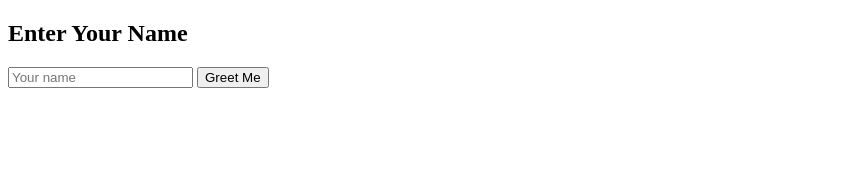
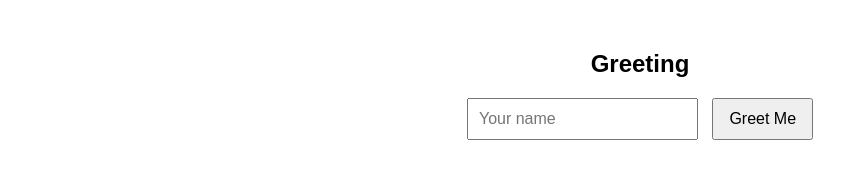
Before and after one commit to kaneswaranJalani/class-work-s3, a plain HTML site: page index.html in a window 1280 px wide. Shown: the whole page, without its empty margins (0-868 px from the left). Drawn offline with Linux system fonts and the light colour scheme.

Commit message:
add the links

```diff
--- a/index.html
+++ b/index.html
@@ -4,13 +4,14 @@
     <meta charset="UTF-8">
     <meta name="viewport" content="width=device-width, initial-scale=1.0">
     <title>greeting card</title>
+    <link rel="stylesheet" href="./index.css">
 </head>
 <body>
-    <h2>Enter Your Name</h2>
+    <h2>Greeting</h2>
     <input type="text" id="nameInput" placeholder="Your name">
     <button onclick="displayGreeting()">Greet Me</button>
     <p id="greeting"></p>
 
-
+<script src="./index.js"></script>
 </body>
 </html>
```
